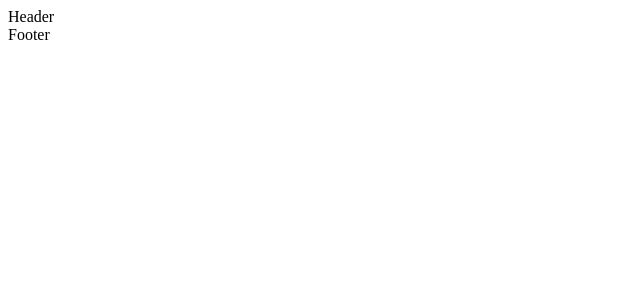
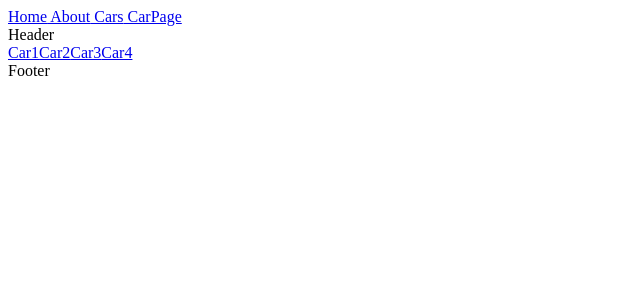
Before and after one commit to Davezu/react, a React (Vite) app: page /Cars in a window 1280 px wide. Before the commit this address had no page. Shown: the top 300 px of the page, without its empty margins (0-640 px from the left). Built offline with nearby package versions, Linux system fonts and the light colour scheme.

Commit message:
react-router

```diff
--- a/src/App.jsx
+++ b/src/App.jsx
@@ -2,16 +2,22 @@ import RootLayout from "./shared/Components/Layouts/RootLayout";
 import { Routes, Route } from "react-router-dom";
 import Home from "./pages/Home";
 import About from "./pages/About";
-
+import CarsPage from "./pages/Cars";
+import CarPage from "./pages/Car";
+import NotFound from "./pages/NotFound";
 
 const App = () => {
   return (
-    <RootLayout>
       <Routes>
-        <Route path="/" element={<Home />} />
-        <Route path="/about" element={<About />} />
+        <Route element={<RootLayout/>}>
+          <Route path="/" element={<Home />} />
+          <Route path="/about" element={<About />} />
+          <Route path="/Cars" element={<CarsPage/>} />
+          <Route path="/CarsPage" element={<CarPage/>} />
+          <Route path="/Cars/:id" element={<CarPage/>} />
+        </Route>
+        <Route path="*" element={<NotFound />} />
       </Routes>
-    </RootLayout>
   )
 }
 
--- /dev/null
+++ b/src/pages/Car.jsx
@@ -0,0 +1,12 @@
+import { useParams } from "react-router-dom";
+
+const CarPage = () => {
+    const {id} = useParams()
+  return (
+    <div>
+        this is about Carpage {id}
+    </div>
+  )
+}
+
+export default CarPage
--- /dev/null
+++ b/src/pages/Cars.jsx
@@ -0,0 +1,14 @@
+import {Link} from "react-router-dom"
+
+const CarsPage = () => {
+  return (
+    <div>
+        <Link to="/cars/1">Car1</Link>
+        <Link to="/cars/2">Car2</Link>
+        <Link to="/cars/3">Car3</Link>
+        <Link to="/cars/4">Car4</Link>
+    </div>
+  )
+}
+
+export default CarsPage
--- a/src/pages/Home.jsx
+++ b/src/pages/Home.jsx
@@ -1,4 +1,3 @@
-
 const Home = () => {
   return (
     <div>
--- /dev/null
+++ b/src/pages/NotFound.jsx
@@ -0,0 +1,11 @@
+import {Link} from "react-router-dom";
+
+const NotFound = () => {
+  return (
+    <div>
+        This is Notfound Page <Link to="/">Go to Home</Link>
+    </div>
+  )
+}
+
+export default NotFound
--- a/src/shared/Components/Layouts/RootLayout.jsx
+++ b/src/shared/Components/Layouts/RootLayout.jsx
@@ -1,10 +1,16 @@
 import Header from "../Partials/Header"
 import Footer from "../Partials/Footer"
-const RootLayout = ({ children }) => {
+import {Link, Outlet} from "react-router-dom";
+const RootLayout = ({  }) => {
   return (
-    <div className='App'>
+    <div className='root-main'>
+      <Link to="/"> Home</Link>
+      <Link to="/About"> About</Link>
+      <Link to="/Cars"> Cars</Link>
+      <Link to="/CarsPage"> CarPage</Link>
+
       <Header />
-      {children}
+      <Outlet />
       <Footer />
     </div>
   )
```
